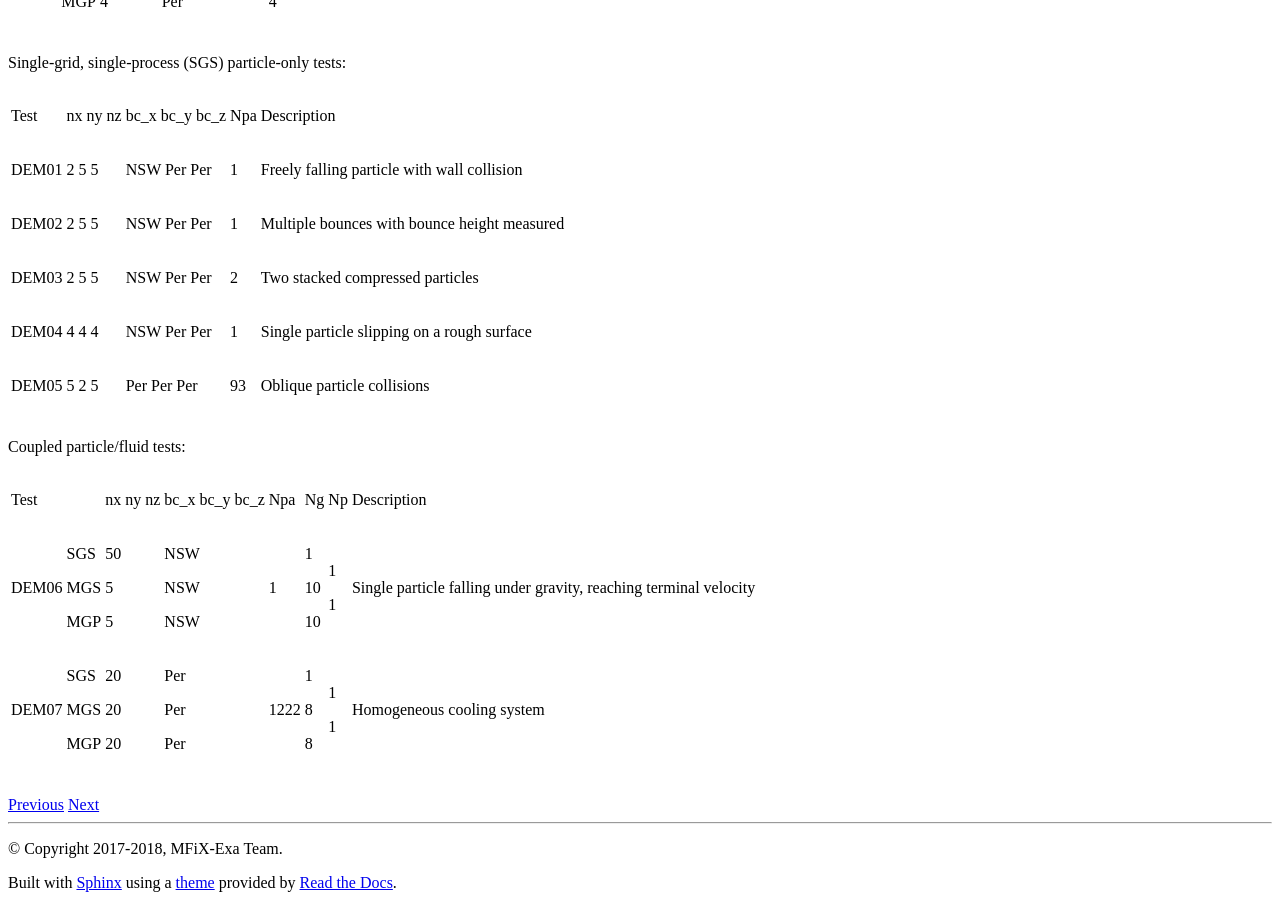
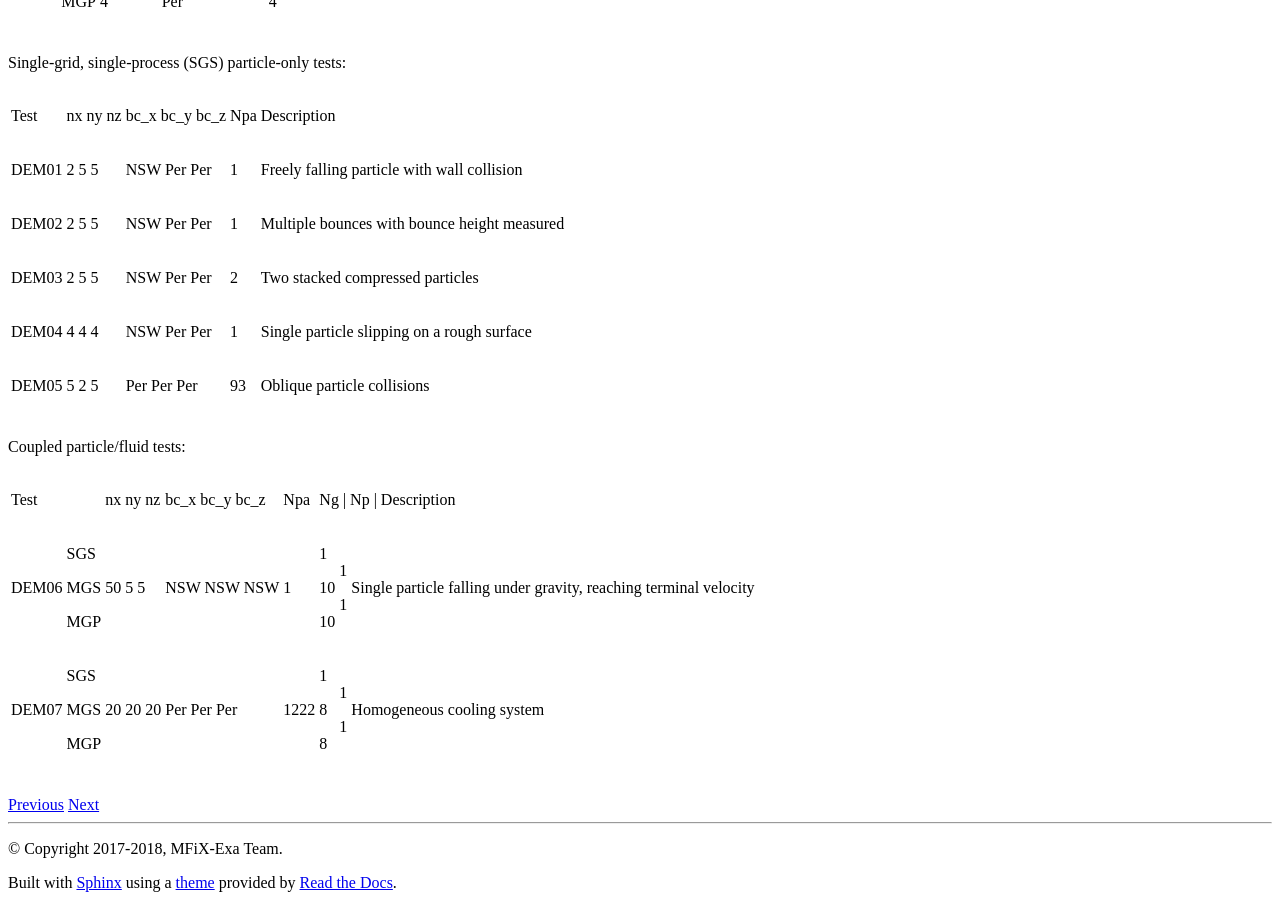
Before and after one commit to mwm126/MFIX-Exa, a Sphinx documentation site: the page built from docs/source/CITests.rst, in a window 1280 px wide and 900 px high, scrolled down 1328 px. Built offline with Sphinx 7.4.7 and the Read the Docs theme 2.0.0, drawn with Linux system fonts in a browser that asks for light colours; pages that are not in the unit, such as notebooks, are missing from menus.

Commit message:
formatting

```diff
--- a/docs/source/CITests.rst
+++ b/docs/source/CITests.rst
@@ -90,20 +90,20 @@ Single-grid, single-process (SGS) particle-only tests:
 
 Coupled particle/fluid tests:
 
-+------+-----+----+-------+--------+----+----+----------------------+
-| Test |     | nx | bc_x  | Npa    | Ng | Np | Description          |
-|      |     | ny | bc_y  |        |    |    |                      |
-|      |     | nz | bc_z  |        |    |    |                      |
-+------+-----+----+-------+--------+----+----+----------------------+
-| DEM06| SGS | 50 | NSW   | 1      | 1  | 1  | Single particle      |
-|      |     |    |       |        |    |    | falling under        |
-|      | MGS | 5  | NSW   |        | 10 | 1  | gravity, reaching    |
-|      |     |    |       |        |    |    | terminal velocity    |
-|      | MGP | 5  | NSW   |        | 10 |    |                      |
-+------+-----+----+-------+--------+----+----+----------------------+
-| DEM07| SGS | 20 | Per   | 1222   | 1  | 1  | Homogeneous          |
-|      |     |    |       |        |    |    | cooling system       |
-|      | MGS | 20 | Per   |        | 8  | 1  |                      |
-|      |     |    |       |        |    |    |                      |
-|      | MGP | 20 | Per   |        | 8  |    |                      |
-+------+-----+----+-------+--------+----+----+----------------------+
++-------+-----+----------+----------------+------+---+----+-----------------------+
+| Test  |     | nx ny nz | bc_x bc_y bc_z | Npa  | Ng | Np | Description          |
++-------+-----+----------+----------------+------+----+----+----------------------+
+| DEM06 |     | 50 5 5   | NSW NSW NSW    | 1    |    |    | Single particle      |
+|       | SGS |          |                |      | 1  | 1  | falling under        |
+|       |     |          |                |      |    |    | gravity, reaching    |
+|       | MGS |          |                |      | 10 | 1  | terminal velocity    |
+|       |     |          |                |      |    |    |                      |
+|       | MGP |          |                |      | 10 |    |                      |
++-------+-----+----------+----------------+------+----+----+----------------------+
+| DEM07 |     | 20 20 20 | Per Per Per    | 1222 |    |    | Homogeneous          |
+|       | SGS |          |                |      | 1  | 1  | cooling system       |
+|       |     |          |                |      |    |    |                      |
+|       | MGS |          |                |      | 8  | 1  |                      |
+|       |     |          |                |      |    |    |                      |
+|       | MGP |          |                |      | 8  |    |                      |
++-------+-----+----------+----------------+------+----+----+----------------------+
```
